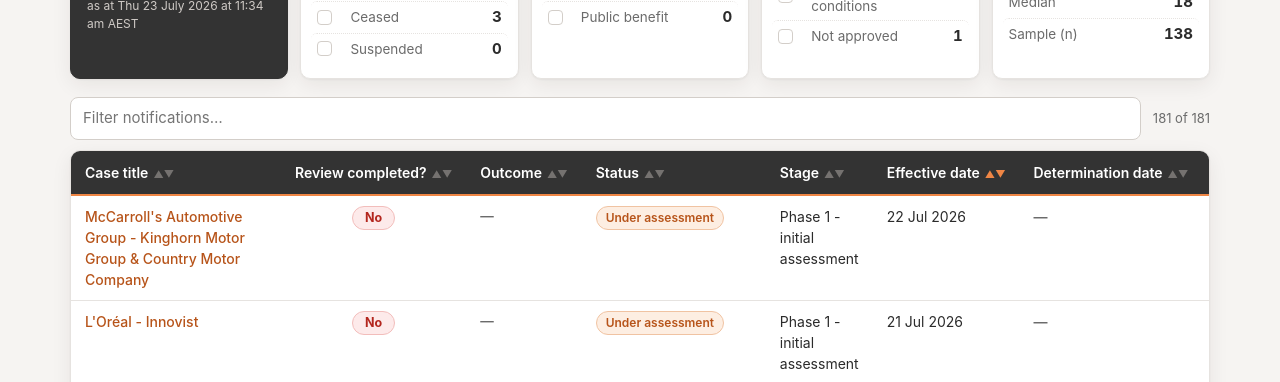
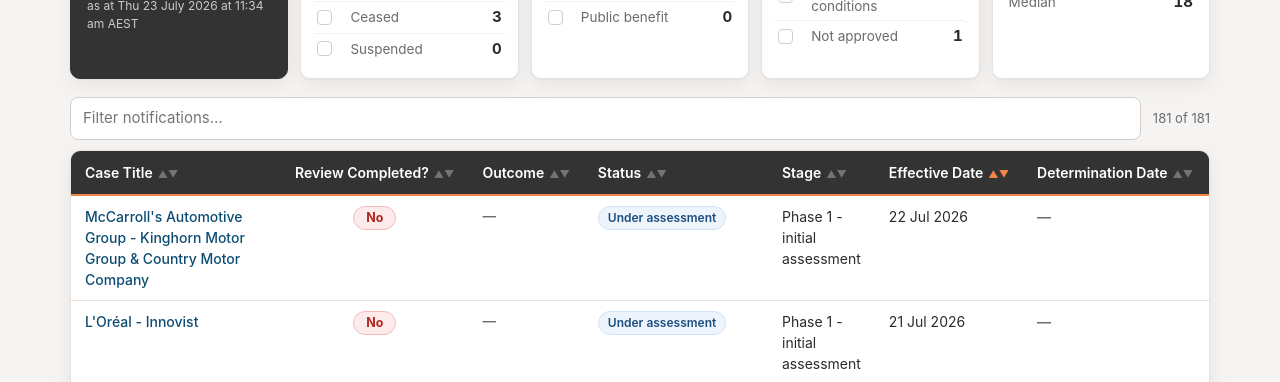
Before and after one commit to aidangilling/accc-register, a website: page index.html in a window 1280 px wide. Shown: the part 416-798 px from the top of the page. Drawn offline with Linux system fonts and the light colour scheme.

Commit message:
Blue links + blue/green status pills, Title Case headers, drop Sample (n) row

```diff
--- a/assets/app.js
+++ b/assets/app.js
@@ -181,7 +181,6 @@
         <h3>Completed — duration (business days)</h3>
         ${plainRow("Average", stats.avgDuration == null ? "—" : stats.avgDuration)}
         ${plainRow("Median", stats.medianDuration == null ? "—" : stats.medianDuration)}
-        ${plainRow("Sample (n)", stats.durations.length)}
       </div>`);
 
     return `<div class="stats">${groups.join("")}</div>`;
@@ -192,7 +191,7 @@
     const cols = [
       {
         key: "caseTitle",
-        label: "Case title",
+        label: "Case Title",
         cls: "title-cell",
         sortVal: (r) => (r.caseTitle || "").toLowerCase(),
         cell: (r) => {
@@ -211,7 +210,7 @@
       },
       {
         key: "reviewComplete",
-        label: "Review completed?",
+        label: "Review Completed?",
         cls: "center",
         sortVal: (r) => (r.reviewComplete ? 1 : 0),
         cell: (r) =>
@@ -252,20 +251,20 @@
     cols.push(
       {
         key: "effectiveDate",
-        label: "Effective date",
+        label: "Effective Date",
         sortVal: (r) => r.effectiveDate || "",
         cell: (r) => fmtDate(r.effectiveDate) || '<span class="dash">—</span>',
       },
       {
         key: "determinationDate",
-        label: "Determination date",
+        label: "Determination Date",
         sortVal: (r) => r.determinationDate || "",
         cell: (r) =>
           fmtDate(r.determinationDate) || '<span class="dash">—</span>',
       },
       {
         key: "durationBusinessDays",
-        label: "Duration (bus. days)",
+        label: "Duration (Bus. Days)",
         cls: "num",
         num: true,
         sortVal: (r) =>
--- a/assets/styles.css
+++ b/assets/styles.css
@@ -7,6 +7,8 @@
   --orange-soft: #fdeee2;
   --orange-line: #f0c3a2;
   --orange-text: #b7541a; /* readable orange for links/accents on white */
+
+  --link: #0d4c73; /* blue for body links (case titles, footer) */
 
   --gray: #333333;
   --ink: #2b2b2b;
@@ -48,7 +50,7 @@
 }
 
 a {
-  color: var(--orange-text);
+  color: var(--link);
   text-decoration: none;
 }
 a:hover {
@@ -404,14 +406,14 @@
   border: 1px solid transparent;
 }
 .pill--under {
-  background: var(--orange-soft);
-  color: var(--orange-text);
-  border-color: var(--orange-line);
+  background: #eef4fb;
+  color: #1c4e80;
+  border-color: #d3e3f4;
 }
 .pill--completed {
-  background: #eef0f1;
-  color: #41494f;
-  border-color: #d9dee1;
+  background: #e9f6ef;
+  color: #1c7a4a;
+  border-color: #c4e6d3;
 }
 .pill--ceased {
   background: #f3eef2;
```
